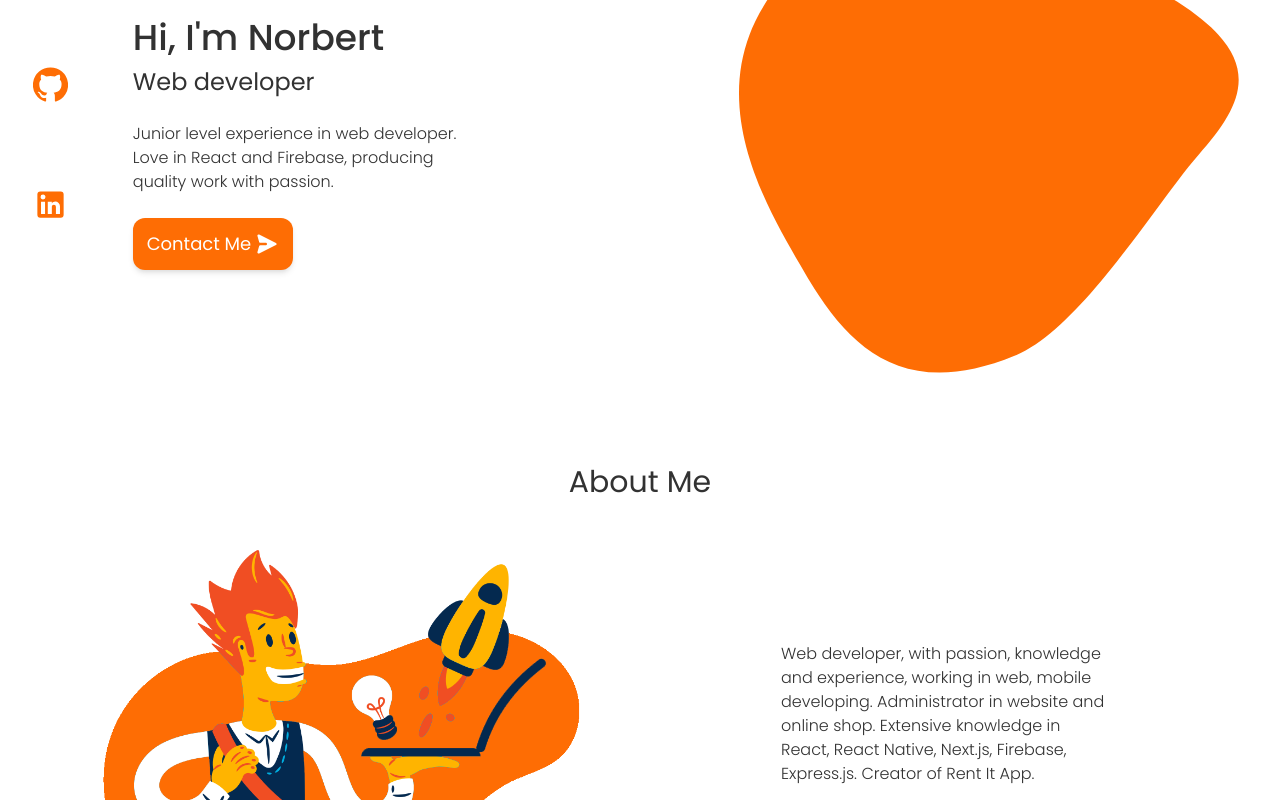
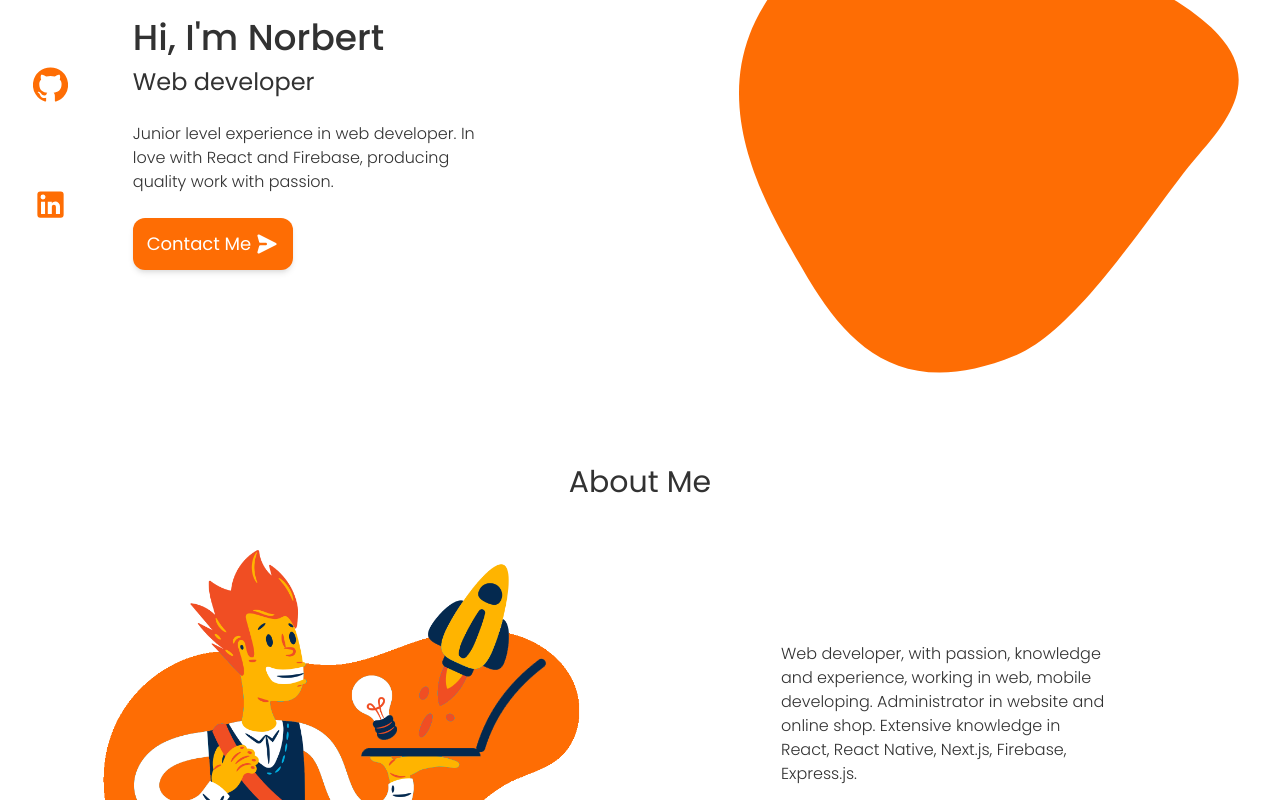
Before and after one commit to Nik0di3m/NikoCode, a Next.js app: page / in a window 1280 px wide. Shown: the part 220-1020 px from the top of the page. Built offline with nearby package versions, Linux system fonts and the light colour scheme.

Commit message:
Text fix add env

```diff
--- a/components/AboutMe/AboutMe.js
+++ b/components/AboutMe/AboutMe.js
@@ -16,7 +16,7 @@ const AboutMe = () => {
                 <article className="w-[90%] p-2 text-justify lg:text-left dark:text-secondary items-center lg:w-2/6 h-80 lg:p-4 flex flex-col justify-center lg:items-start break-words">
                     {/* text */}
                     <p className="w-5/6 font-light">
-                        Web developer, with passion, knowledge and experience, working in web, mobile developing. Administrator in website and online shop.  Extensive knowledge in React, React Native, Next.js, Firebase,  Express.js. Creator of Rent It App.
+                        Web developer, with passion, knowledge and experience, working in web, mobile developing. Administrator in website and online shop.  Extensive knowledge in React, React Native, Next.js, Firebase, Express.js.
                     </p>
 
                     <Button
--- a/components/Hero/Hero.js
+++ b/components/Hero/Hero.js
@@ -19,7 +19,7 @@ const Hero = () => {
                         <h2 className="text-2xl mt-2">Web developer</h2>
                     </div>
                     <div className="mt-6">
-                        <p className="w-5/6 font-light lg:w-2/3 dark:text-secondary">Junior level experience in web developer. Love in React and Firebase, producing quality work with passion.</p>
+                        <p className="w-5/6 font-light lg:w-2/3 dark:text-secondary">Junior level experience in web developer. In love with React and Firebase, producing quality work with passion.</p>
                     </div>
                     <Button
                         text="Contact Me"
--- a/pages/api/mail.js
+++ b/pages/api/mail.js
@@ -23,7 +23,7 @@ const mail = async (req, res) => {
             html: `<p>Imię: ${name}</p> <p>Email: ${email}</p> <p>Topic: ${topic}</p><p>${messege}</p>`
         })
         transporter.sendMail({
-            from: 'NikoCode Kontakt',
+            from: 'NikoCode Contact',
             to: `${email}`,
             subject: 'Thanks for you contact',
             html: `Thanks for you contact! I recived u'r mail and I'll try response soon as possible🔥<br/><br/> Have nice day!<br/>NikoCode`
```
